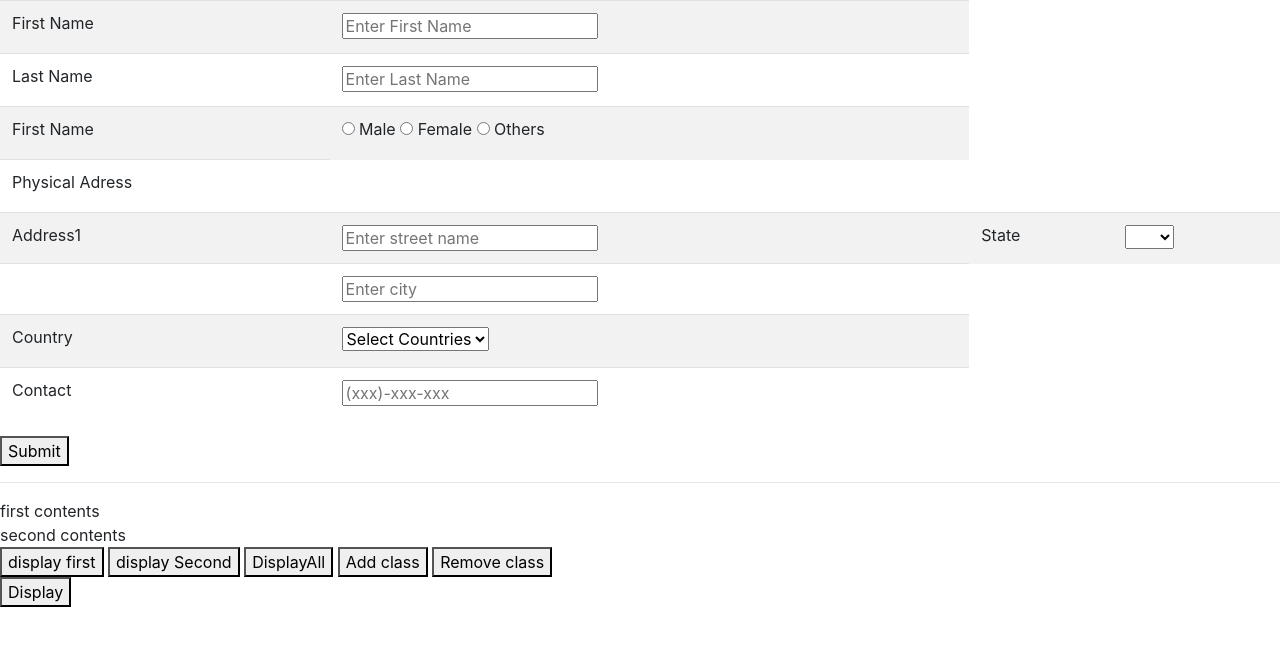
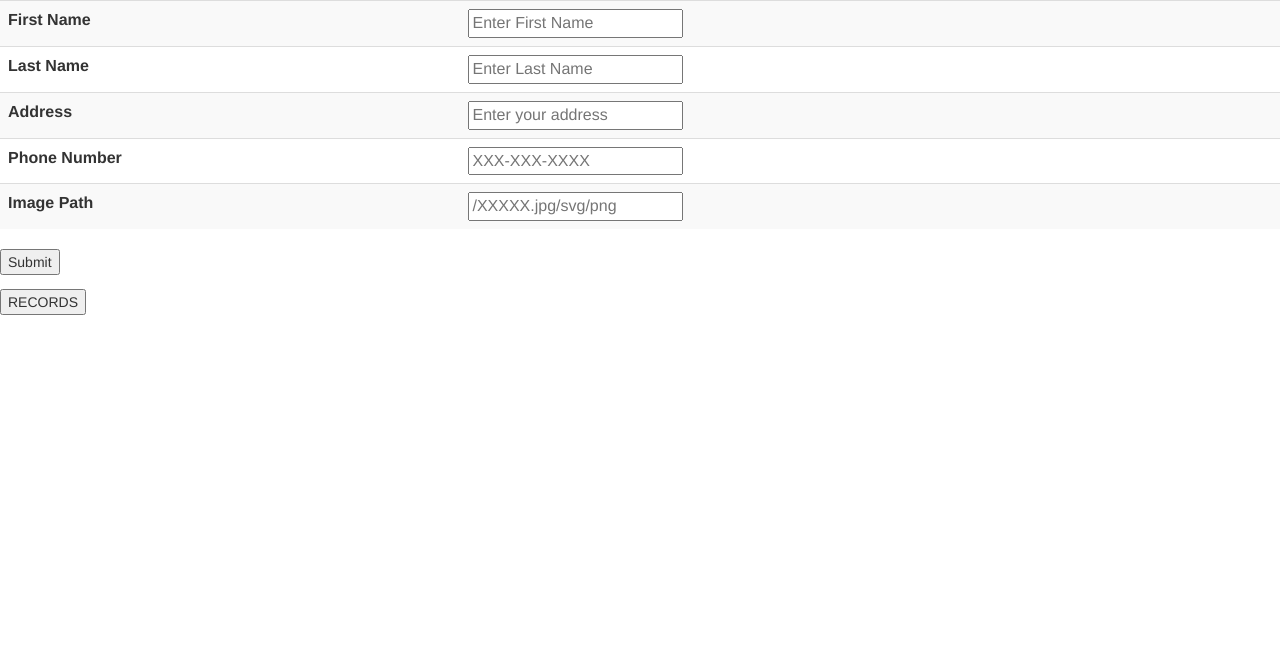
Before and after one commit to Bishald3/perosn_form, a website: page views/form.html in a window 1280 px wide. Drawn offline with nearby package versions, Linux system fonts and the light colour scheme; files that its build step writes are made by us from their sources.

Commit message:
added the form

```diff
--- a/package.json
+++ b/package.json
@@ -17,10 +17,12 @@
   },
   "homepage": "https://github.com/Bishald3/perosn_form#readme",
   "dependencies": {
-    "angular": "^1.5.8"
+    "angular": "^1.5.8",
+    "jquery": "^3.1.1"
   },
   "devDependencies": {
     "body-parser": "^1.15.2",
+    "bootstrap": "^3.3.7",
     "express": "^4.14.0",
     "express-myconnection": "^1.0.4",
     "mysql": "^2.11.1"
--- a/views/form.html
+++ b/views/form.html
@@ -1,7 +1,7 @@
 <! doctype html>
 <html>
     <head>
-        <title> Cubic </title>
+        <title> FORM </title>
     </head>
     <body>
         <form name= 'form' method='post'>
@@ -26,72 +26,32 @@
             <span id="l_nameerror"></span>
         </tr>
 
+
+
         <tr>
-                <td>
-                    <label id="gender"> First Name</label>
-                </td>
-                <td>
-                <input type = "radio" name = "gender" value = "male"> Male
-                <input type = "radio" name = "gender" value = "female"> Female
-                <input type = "radio" name = "gender" value = "others"> Others
-                </td>
-            <span id="gendererror"></span>
+            <td>
+                <u>
+                <label id="lbaddress"> Address </label>
+                </u>
+            </td>
+            <td><input type ="text" name ="address" id ="address" placeholder="Enter your address"></td>
         </tr>
 
         <tr>
             <td>
-                <u>
-                <label id="lbaddress"> Physical Adress </label>
-                </u>
+                <label id="">Phone Number</label>
             </td>
-        </tr>
-        <tr>
-            <td> Address1</td>
-            <td><input type = "text" name = "address" id = 'address' placeholder="Enter street name"> </td>
-            <td> State</td>
-            <td> <select name = "state" id = 'state'>
-                <option values = " "> </option>
-                <option values = "bra"> TX</option>
-                <option values = "Ger"> MD</option>
-                <option values = "New"> MN</option>
-                <option values = "thai"> ND</option>
-                </select>
-            </td>
-            <span id="addresserror"></span>
+            <td><input type="text" name="phone" id ="phone" placeholder="XXX-XXX-XXXX"></td>
         </tr>
 
         <tr>
             <td>
-                <label id="lblcity"></label>
+                <label id="">Image Path</label>
             </td>
-        <td> <input type = "text" name = "city" id = 'city' placeholder="Enter city"> </td>
-            <span id="cityerror"></span>
+            <td><input type="text" name="image_path" id=img_path placeholder="/XXXXX.jpg/svg/png"></td>
         </tr>
 
-         <tr>
-             <td>
-             <label id="lblcountry"> Country </label>
-             </td>
-                <td>
-                <select name = "countries" id = 'countries'>
-                <option values = " "> Select Countries</option>
-                <option values = "bra"> USA </option>
-                <option values = "bra"> Brazil </option>
-                <option values = "Ger"> Germany </option>
-                <option values = "New"> Newzealand </option>
-                <option values = "thai"> Thailand </option>
-                </select>
-                </td>
-             <span id="countryerror"></span>
-        </tr>
 
-        <tr>
-            <td>
-                <label id="lblcontact"> Contact </label>
-            </td>
-            <td><input type = "text" name = "contact" id = 'contact' placeholder="(xxx)-xxx-xxx"> </td>
-            <span id="contacterror"></span>
-        </tr>
 
 
 
@@ -105,25 +65,13 @@
     </form>
 
 
-        <hr>
-            <div id ='first'> first contents</div>
-            <div id = 'second'> second contents </div>
 
-            <button id = 'firstbtn'> display first </button>
-            <button id = 'secondbtn'> display Second </button>
 
-            <button id = 'thirdbtn'> DisplayAll</button>
-            <button id = 'fourthbtn'> Add class</button>
-            <button id = 'fifthbtn'> Remove class</button>
-
-            <div id = "display"></div>
-
-            <button type = "button" data-toggle="modal" onclick = 'displayperson(event)'> Display </button>
-        <link rel="stylesheet" href="../style/style.css">
-        <script type="text/javascript" src="../../node_modules/jquery/dist/jquery.js"></script>
-        <script type="text/javascript" src="../js/proj7.min.js"></script>
-         <link rel="stylesheet" href="../../node_modules/bootstrap/dist/css/bootstrap.css" >
-        <script type="text/javascript" src="../../node_modules/bootstrap/dist/css/bootstrap.css"></script>
+        <button type = "button" data-toggle="modal" onclick = 'displayperson(event)'> RECORDS </button>
+        <link rel="stylesheet" href="/style/style.css">
+        <script type="text/javascript" src="/node_modules/jquery/dist/jquery.js"></script>
+         <link rel="stylesheet" href="/node_modules/bootstrap/dist/css/bootstrap.css" >
+        <script type="text/javascript" src="/node_modules/bootstrap/dist/css/bootstrap.css"></script>
 
 
     </body>
```
